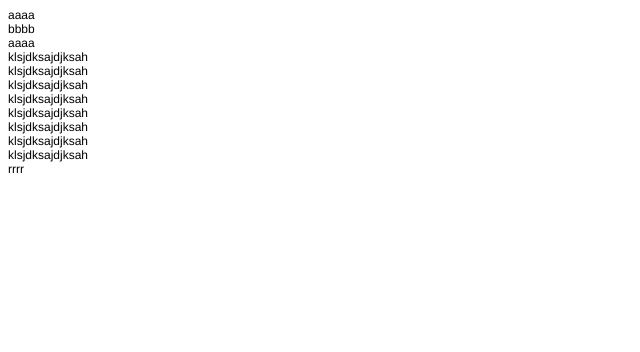
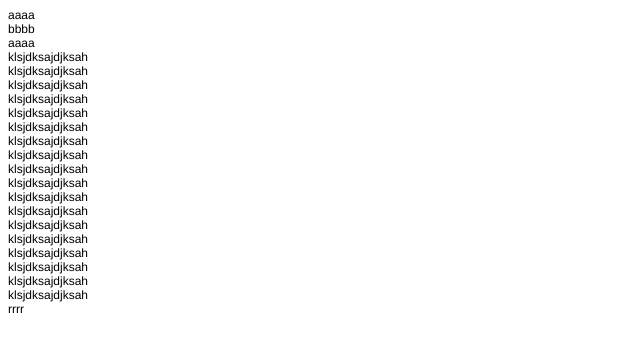
Before and after one commit to ShadowDeveloper/JeetStylus, a website: page rodrigo1.html in a window 1280 px wide. Shown: the whole page, without its empty margins (0-640 px from the left). Drawn offline with Linux system fonts and the light colour scheme.

Commit message:
Teste de palavras

```diff
--- a/rodrigo1.html
+++ b/rodrigo1.html
@@ -17,6 +17,13 @@
   <div class="grid">klsjdksajdjksah</div>
   <div class="grid">klsjdksajdjksah</div>
   <div class="grid">klsjdksajdjksah</div>
+    <div class="grid">klsjdksajdjksah</div>  <div class="grid">klsjdksajdjksah</div>  <div class="grid">klsjdksajdjksah</div>  <div class="grid">klsjdksajdjksah</div>  <div class="grid">klsjdksajdjksah</div>  <div class="grid">klsjdksajdjksah</div>  <div class="grid">klsjdksajdjksah</div>
+
+
+      <div class="grid">klsjdksajdjksah</div>  <div class="grid">klsjdksajdjksah</div>  <div class="grid">klsjdksajdjksah</div>
+
+
+
   <div class="grid">rrrr</div>
 </body>
 </html>
```
